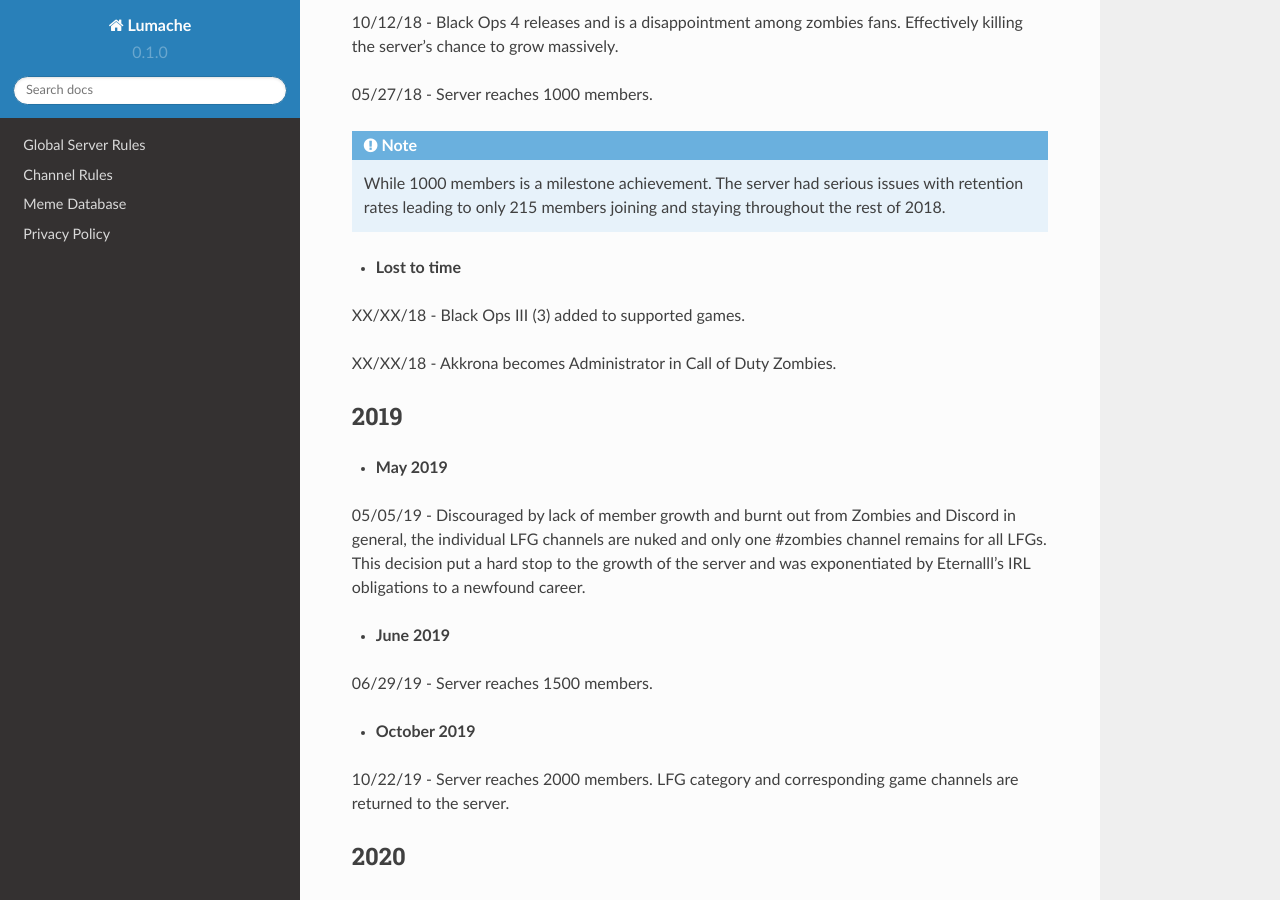
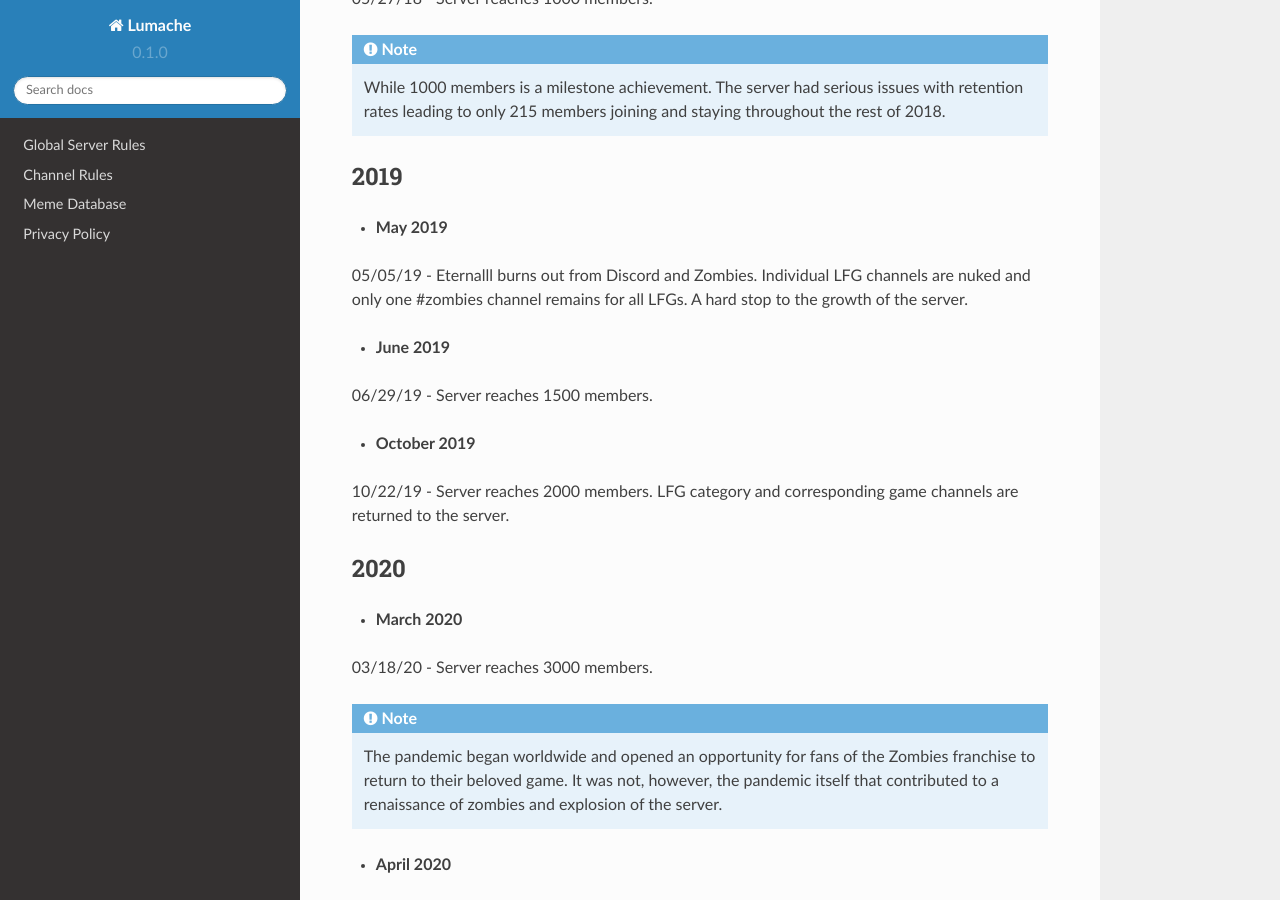
Before and after one commit to EternalllZM/rtd-codz, a Sphinx documentation site: the page built from docs/source/server_history.rst, in a window 1280 px wide and 900 px high, scrolled down 2042 px. Built offline with Sphinx 7.4.7 and the Read the Docs theme 2.0.0, drawn with Linux system fonts in a browser that asks for light colours; some of the changed text lies outside the part shown.

Commit message:
Update server_history.rst

```diff
--- a/docs/source/server_history.rst
+++ b/docs/source/server_history.rst
@@ -40,15 +40,9 @@
 
 01/18/18 - Server reaches 100 members.
 
-
-01/22/18 - ZOLO (former Moderator) joins the server.
-
 - **Febuary 2018**
 
 02/05/18 - Black Ops II (2) is added as a supported game, expanding the amount of channels and LFG potential. Sometime during this period, World at War profile creation is broken (for the first time).
-
-
-02/06/18 - Jim (former Moderator) joins the server.
 
 
 02/08/18 - Dyno implemented in server for moderation purposes.
@@ -98,20 +92,13 @@
 .. note::
     :ref:`While 1000 members is a milestone achievement. The server had serious issues with retention rates leading to only 215 members joining and staying throughout the rest of 2018.`
 
-- **Lost to time**
-
-XX/XX/18 - Black Ops III (3) added to supported games.
-
-
-XX/XX/18 - Akkrona becomes Administrator in Call of Duty Zombies.
-
 2019
 ----
 
 - **May 2019**
 
-05/05/19 - Discouraged by lack of member growth and burnt out from Zombies and Discord in general, the individual LFG channels are nuked and only one #zombies channel remains for all LFGs.
-This decision put a hard stop to the growth of the server and was exponentiated by Eternalll's IRL obligations to a newfound career.
+05/05/19 - Eternalll burns out from Discord and Zombies. Individual LFG channels are nuked and only one #zombies channel remains for all LFGs.
+A hard stop to the growth of the server.
 
 - **June 2019**
 
```
Also changed, not shown: other parts of docs/source/server_history.rst (+17 -2 lines).
